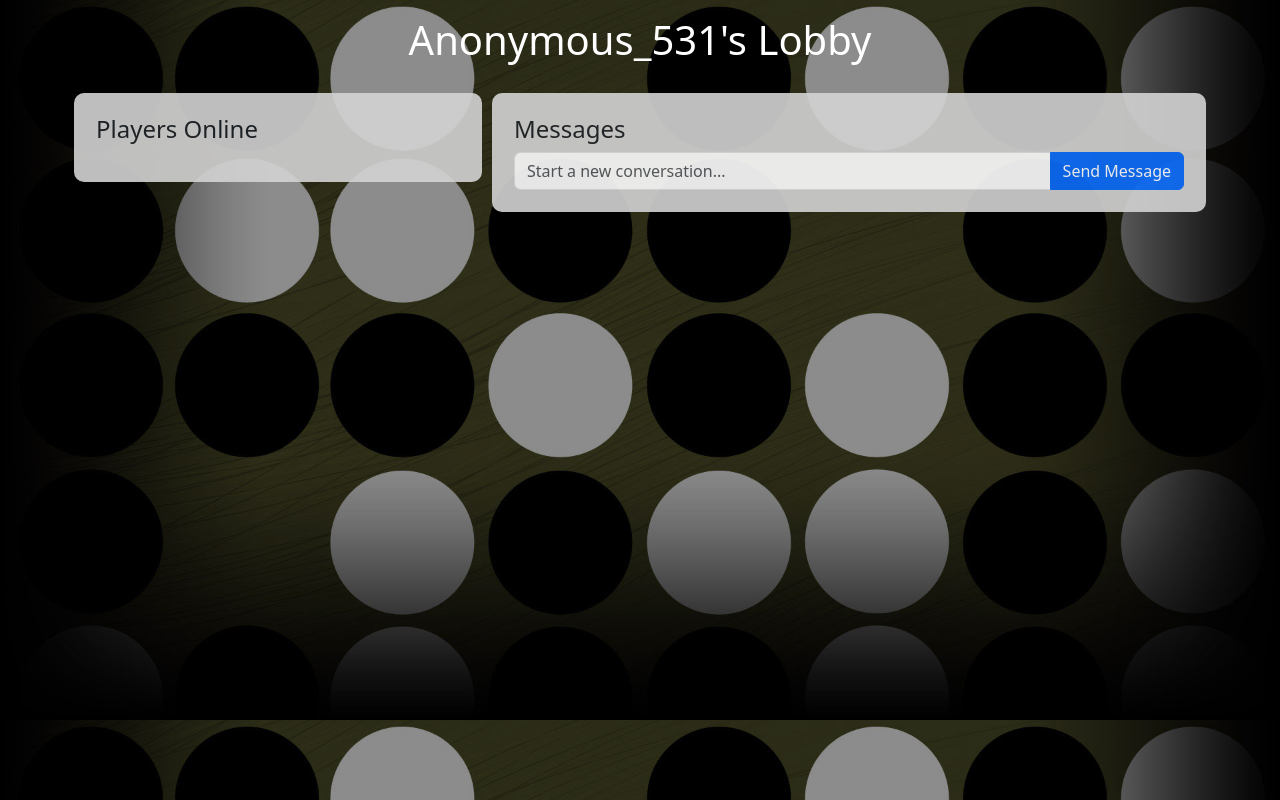
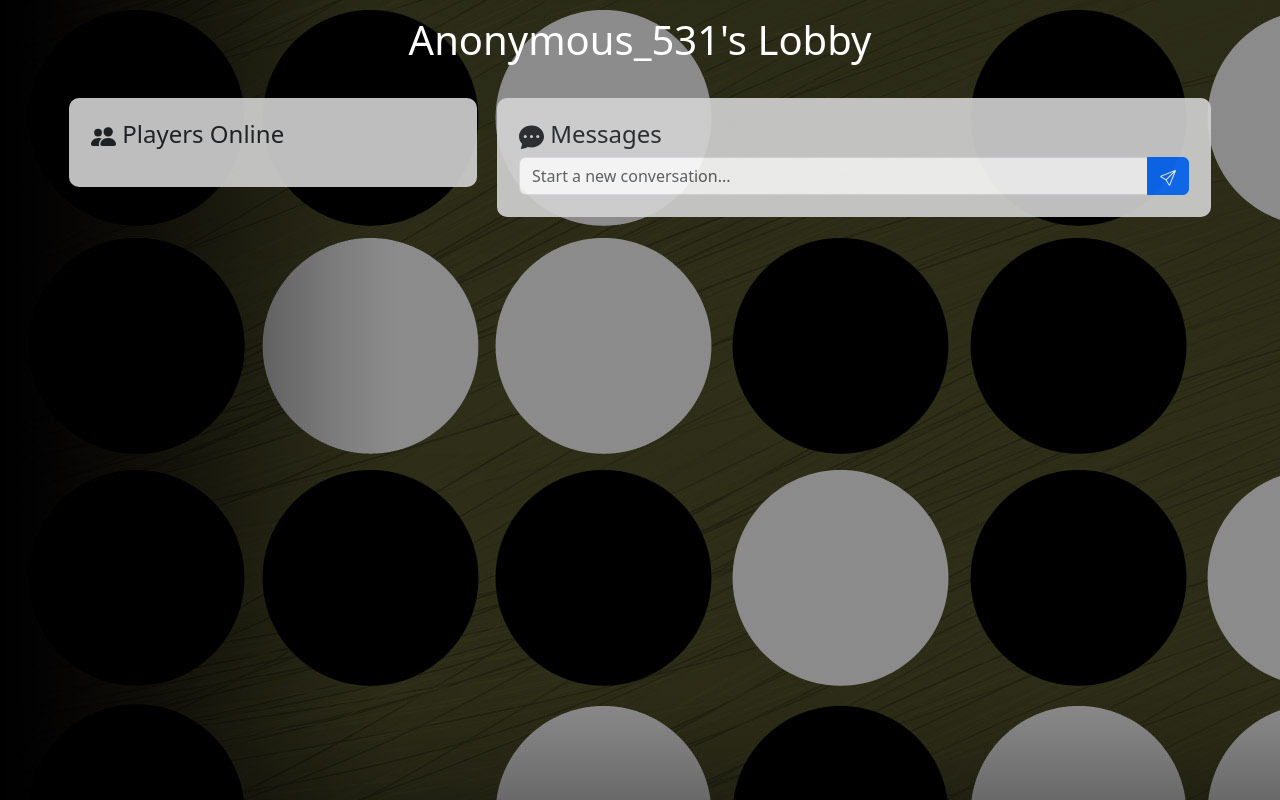
Before and after one commit to IsaaMaster/Reversi, a website: page public/lobby.html in a window 1280 px wide. Drawn offline with nearby package versions, Linux system fonts and the light colour scheme; no server answers.

Commit message:
appearance updates

```diff
--- a/public/lobby.html
+++ b/public/lobby.html
@@ -5,12 +5,11 @@
     <meta name="viewport" content="width=device-width, initial-scale=1">
     <title>Reversi: Lobby</title>
     <link href="https://cdn.jsdelivr.net/npm/bootstrap@5.3.0-alpha1/dist/css/bootstrap.min.css" rel="stylesheet" integrity="sha384-GLhlTQ8iRABdZLl6O3oVMWSktQOp6b7In1Zl3/Jr59b6EGGoI1aFkw7cmDA6j6gD" crossorigin="anonymous">
+
     <style>
       body {
         background-color: black;
-        height:100%;
         width:100%;
-        background-size: cover;
         background-image: url("assets/images/Background.jpg");
       }
 
@@ -35,7 +34,7 @@
       }
       .lobbySection{
         border-radius: 10px;
-        margin: 5px;
+        margin: 10px;
         background-color: lightgrey;
         padding: 20px;
         border: solid 2px lightgrey;
@@ -44,6 +43,11 @@
       }
       .name_online{
         margin: 15px 0px;
+      }
+
+      .own_message{
+        border-color: rgb(70, 70, 70);
+        background-color:rgb(70, 70, 70);
       }
     </style>
   </head>
@@ -56,17 +60,31 @@
       </div>
       <div class="row align-items-start justify-content-center m-3">
         <div class = "col-sm-4 lobbySection">
-          <h4>Players Online</h4>
+          <h4>
+            <svg xmlns="http://www.w3.org/2000/svg" width="25" height="25" fill="currentColor" class="bi bi-people-fill" viewBox="0 0 16 16">
+              <path d="M7 14s-1 0-1-1 1-4 5-4 5 3 5 4-1 1-1 1H7Zm4-6a3 3 0 1 0 0-6 3 3 0 0 0 0 6Zm-5.784 6A2.238 2.238 0 0 1 5 13c0-1.355.68-2.75 1.936-3.72A6.325 6.325 0 0 0 5 9c-4 0-5 3-5 4s1 1 1 1h4.216ZM4.5 8a2.5 2.5 0 1 0 0-5 2.5 2.5 0 0 0 0 5Z"/>
+            </svg>
+            Players Online
+          </h4>
           <div id="players" class = "align-items-start text-right m-3" ></div>
         </div>
         <div class="col-sm-7 lobbySection">
           <div>
-            <h4>Messages</h4>
+            <h4>
+              <svg xmlns="http://www.w3.org/2000/svg" width="25" height="25" fill="currentColor" class="bi bi-chat-dots-fill" viewBox="0 0 16 16">
+                <path d="M16 8c0 3.866-3.582 7-8 7a9.06 9.06 0 0 1-2.347-.306c-.584.296-1.925.864-4.181 1.234-.2.032-.352-.176-.273-.362.354-.836.674-1.95.77-2.966C.744 11.37 0 9.76 0 8c0-3.866 3.582-7 8-7s8 3.134 8 7zM5 8a1 1 0 1 0-2 0 1 1 0 0 0 2 0zm4 0a1 1 0 1 0-2 0 1 1 0 0 0 2 0zm3 1a1 1 0 1 0 0-2 1 1 0 0 0 0 2z"/>
+              </svg>
+              Messages
+            </h4>
           </div>
 
           <div class="input-group">
             <input type="text" class="form-control text-nowrap" id="chatMessage" placeholder="Start a new conversation..." aria-label = "Enter your display name for use while playing reversi"/>
-            <button type="submit" class="btn btn-primary text-nowrap" id="chatButton" onclick="sendChatMessage()">Send Message</button>
+            <button type="submit" class="btn btn-primary text-nowrap" id="chatButton" onclick="sendChatMessage()">
+              <svg xmlns="http://www.w3.org/2000/svg" width="16" height="16" fill="currentColor" class="bi bi-send" viewBox="0 0 16 16">
+                <path d="M15.854.146a.5.5 0 0 1 .11.54l-5.819 14.547a.75.75 0 0 1-1.329.124l-3.178-4.995L.643 7.184a.75.75 0 0 1 .124-1.33L15.314.037a.5.5 0 0 1 .54.11ZM6.636 10.07l2.761 4.338L14.13 2.576 6.636 10.07Zm6.787-8.201L1.591 6.602l4.339 2.76 7.494-7.493Z"/>
+              </svg>
+            </button>
           </div>
           <div id="messages"></div>
         </div>
```
Also changed, not shown: public/index.html (+1 -1 lines).
